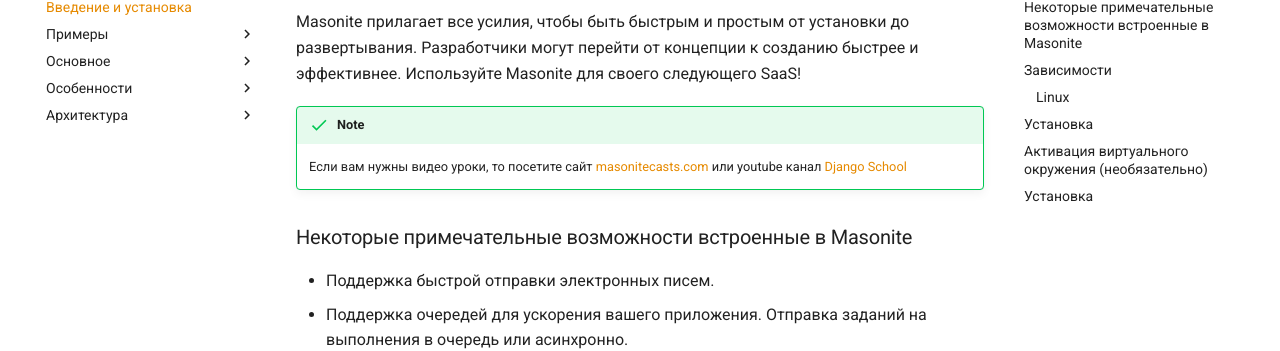
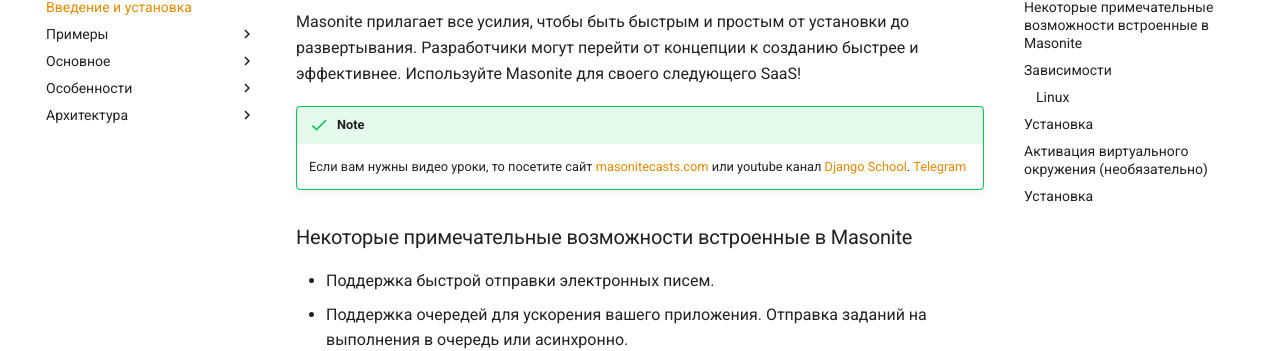
Before and after one commit to DJWOMS/masonite-docs, an MkDocs documentation site: the page built from docs/index.md, in a window 1280 px wide and 900 px high, scrolled down 404 px. Shown: the part 101-452 px from the top of the window. Built offline with MkDocs 1.6.1 and Material for MkDocs 9.7.7, drawn with Linux system fonts in a browser that asks for light colours.

Commit message:
update index

```diff
--- a/docs/index.md
+++ b/docs/index.md
@@ -1,7 +1,7 @@
 # Введение и установка masonite
 Документация **Masonite** на русском языке.
 
-[Официальная документация на английском](https://www.mkdocs.org).
+[Официальная документация на английском](https://docs.masoniteproject.com/).
 
 !!! note success "Masonite - python веб фреймворк."
     Прекратите использовать старые фреймворки с запутанным функционалом.
@@ -17,7 +17,8 @@ Masonite прилагает все усилия, чтобы быть быстр
 
 !!! note success
     Если вам нужны видео уроки, то посетите сайт [masonitecasts.com](masonitecasts.com)
-    или youtube канал [Django School](https://www.youtube.com/c/DjangoSchool)
+    или youtube канал [Django School](https://www.youtube.com/c/DjangoSchool).
+    [Telegram](https://t.me/masonite_channel)
 
 
 ### Некоторые примечательные возможности встроенные в Masonite
```
